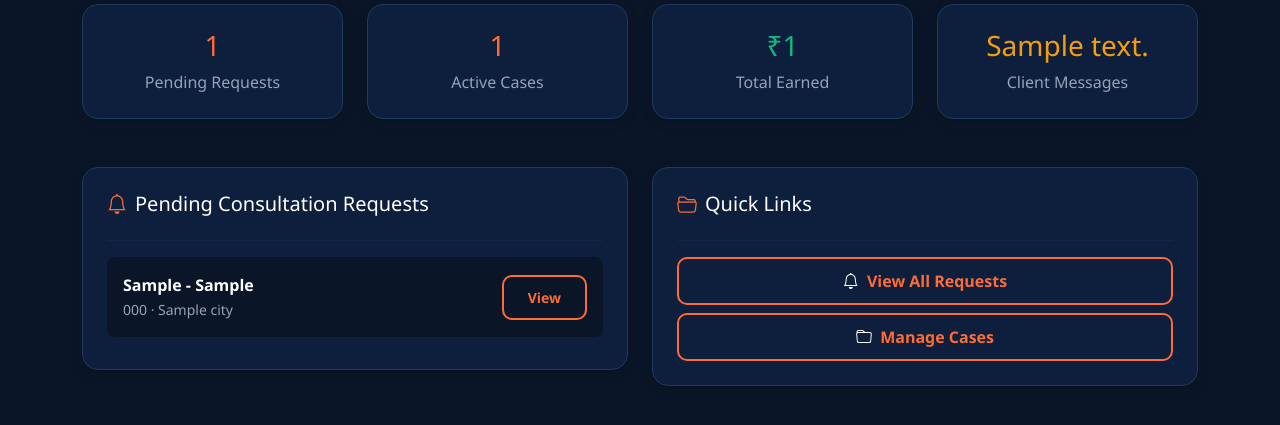
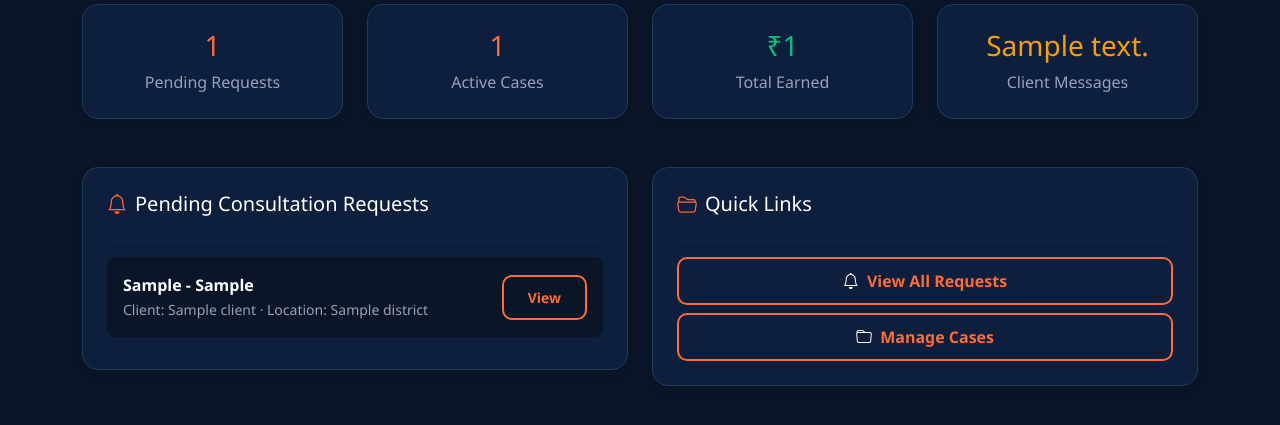
Before and after one commit to saivamsisinguru/nyayasetu, a Python web app: template templates/lawyer_dashboard.html in a window 1280 px wide. Shown: the part 265-690 px from the top of the page. Run offline with Jinja, Linux system fonts and the light colour scheme; the template is opened without the code that fills it: most values are stand-ins (such as "Sample title", 1, 10 or a date in 2020).

Commit message:
Update lawyer_dashboard.html

```diff
--- a/templates/lawyer_dashboard.html
+++ b/templates/lawyer_dashboard.html
@@ -48,7 +48,11 @@
                 <div class="d-flex justify-content-between align-items-center p-3 mb-2" style="background: #0a1628; border-radius: 8px;">
                     <div>
                         <strong>{{ req.legal_area | title }} - {{ req.sub_type | replace('_', ' ') | title }}</strong>
-                        <br><small class="text-muted">{{ req.client.phone }} · {{ req.city }}</small>
+                        <br>
+                        <small class="text-muted">
+                            Client: {% if req.client %}{{ req.client.name or req.client.phone }}{% else %}Not provided{% endif %}
+                            · Location: {% if req.district %}{{ req.district }}{% elif req.state %}{{ req.state }}{% else %}Not provided{% endif %}
+                        </small>
                     </div>
                     <a href="{{ url_for('lawyer_requests') }}" class="btn btn-sm btn-outline-accent">View</a>
                 </div>
```
